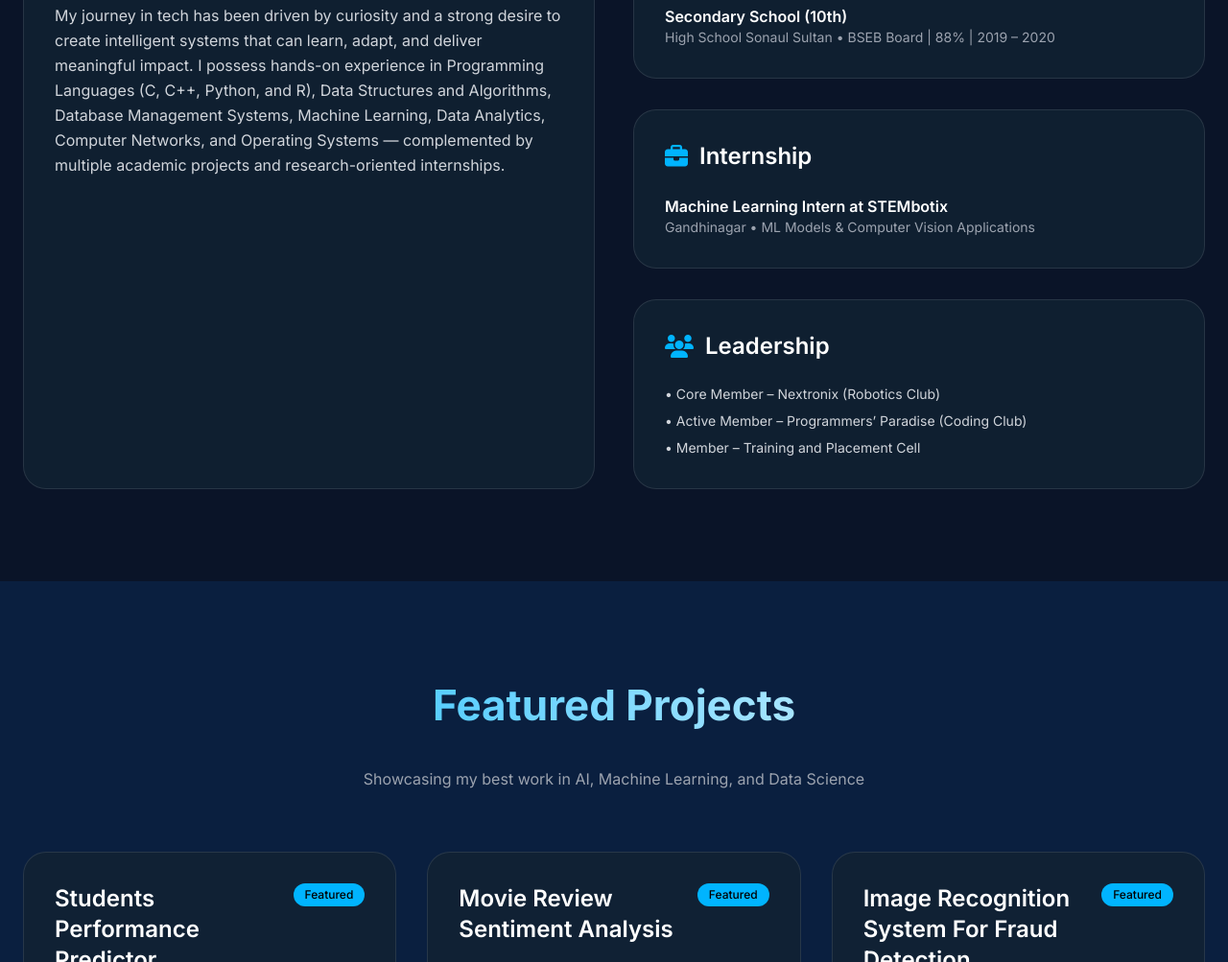
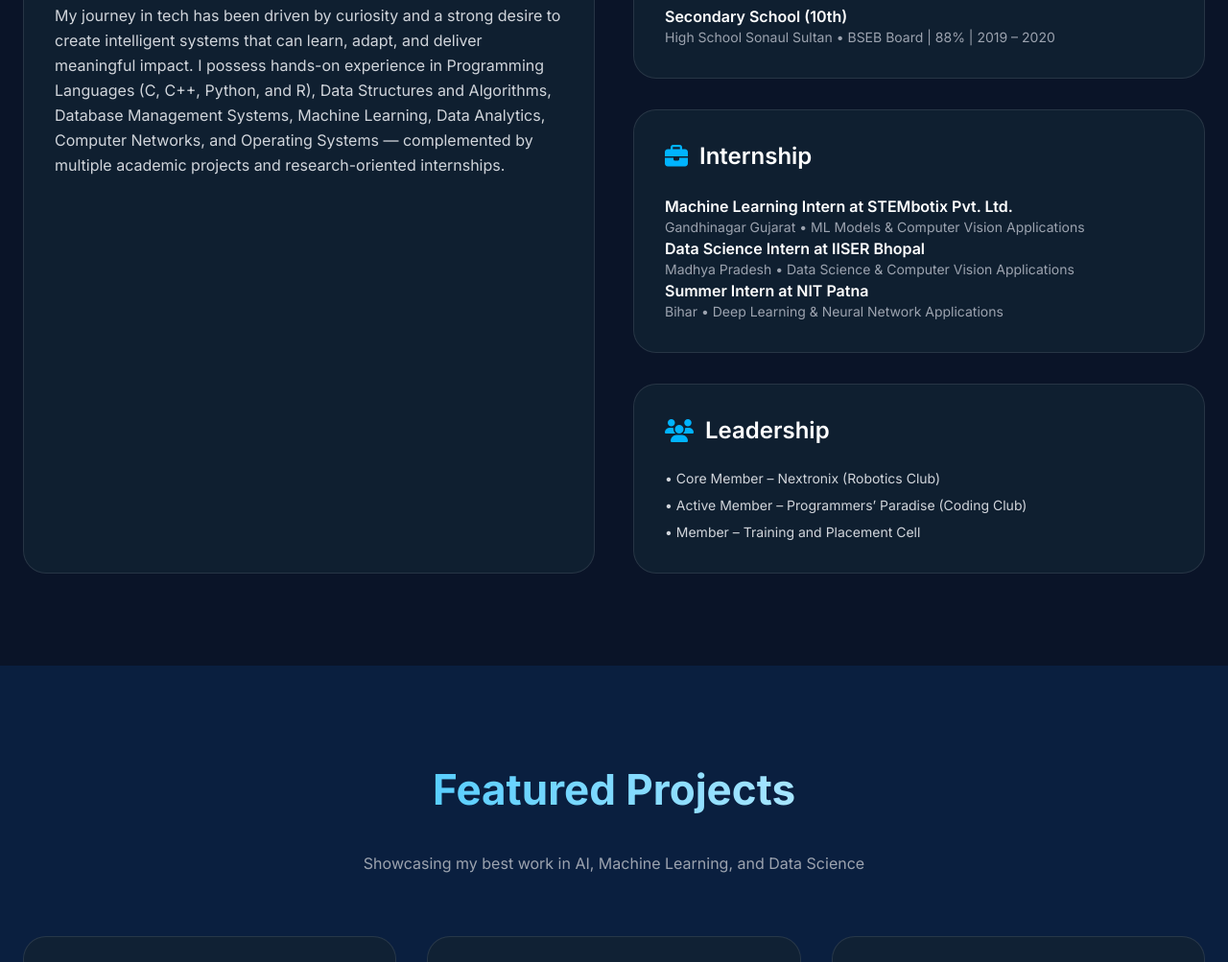
Before and after one commit to Dhirajgupta440/Dhiraj_Portfolio58, a plain HTML site: page index.html in a window 1280 px wide. Shown: the part 1386-2389 px from the top of the page at 96% size. Drawn offline with nearby package versions, Linux system fonts and the light colour scheme.

Commit message:
Divangi58

```diff
--- a/index.html
+++ b/index.html
@@ -219,8 +219,12 @@
             <i class="fas fa-briefcase text-[#00b4ff]"></i>
             Internship
           </h3>
-          <p class="font-semibold">Machine Learning Intern at STEMbotix</p>
-          <p class="text-sm text-gray-400">Gandhinagar • ML Models & Computer Vision Applications</p>
+          <p class="font-semibold">Machine Learning Intern at STEMbotix Pvt. Ltd.</p>
+          <p class="text-sm text-gray-400">Gandhinagar Gujarat • ML Models & Computer Vision Applications</p>
+          <p class="font-semibold">Data Science Intern at IISER Bhopal</p>
+          <p class="text-sm text-gray-400">Madhya Pradesh • Data Science & Computer Vision Applications</p>
+          <p class="font-semibold">Summer Intern at NIT Patna</p>
+          <p class="text-sm text-gray-400">Bihar • Deep Learning & Neural Network Applications</p>
         </div>
 
         <!-- Leadership -->
```
